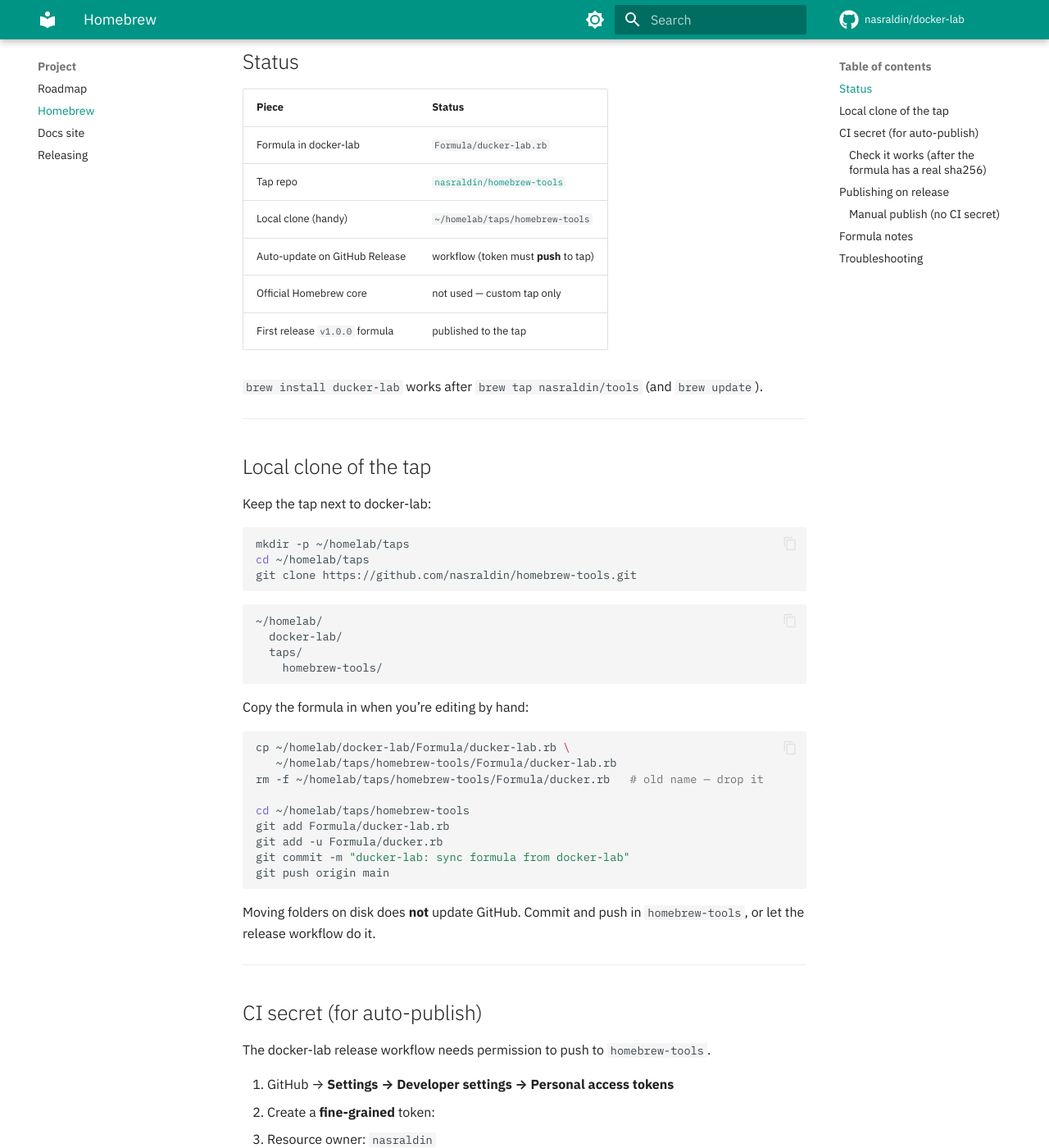
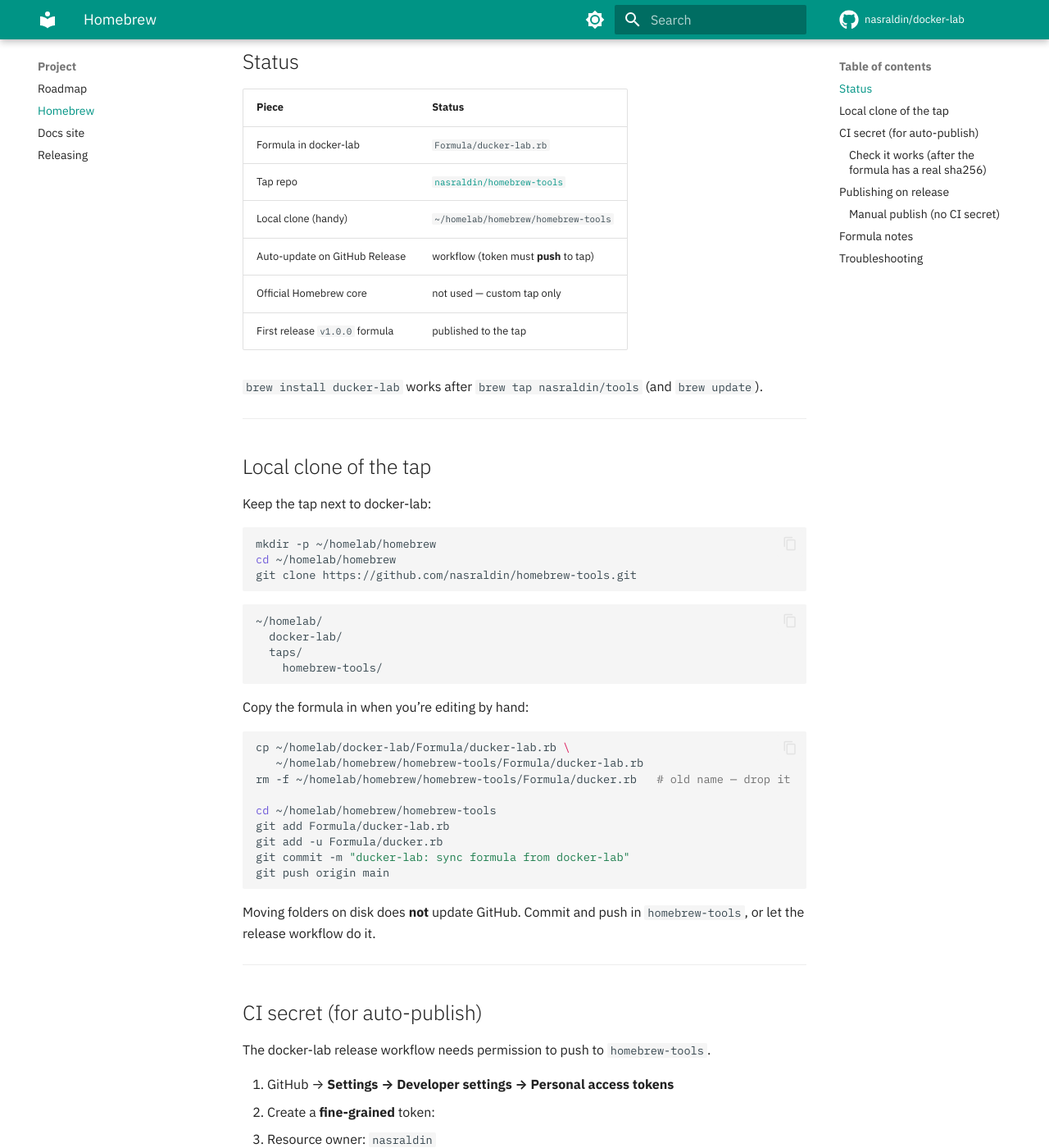
Before and after one commit to nasraldin/docker-lab, an MkDocs documentation site: the page built from docs/homebrew.md, in a window 1280 px wide and 1400 px high, scrolled down 449 px. Shown: the whole window at 82% size. Built offline with MkDocs 1.6.1 and Material for MkDocs 9.7.7, drawn with Linux system fonts in a browser that asks for light colours; comment, search, counter and statistics services are not loaded; some of the changed text lies outside the part shown.

Commit message:
docs: homebrew tap path taps → homebrew
Co-authored-by: Cursor <cursoragent@cursor.com>

````diff
--- a/docs/homebrew.md
+++ b/docs/homebrew.md
@@ -19,7 +19,7 @@ The tap repo is [`nasraldin/homebrew-tools`](https://github.com/nasraldin/homebr
 | --- | --- |
 | Formula in docker-lab | `Formula/ducker-lab.rb` |
 | Tap repo | [`nasraldin/homebrew-tools`](https://github.com/nasraldin/homebrew-tools) |
-| Local clone (handy) | `~/homelab/taps/homebrew-tools` |
+| Local clone (handy) | `~/homelab/homebrew/homebrew-tools` |
 | Auto-update on GitHub Release | workflow (token must **push** to tap) |
 | Official Homebrew core | not used — custom tap only |
 | First release `v1.0.0` formula | published to the tap |
@@ -33,8 +33,8 @@ The tap repo is [`nasraldin/homebrew-tools`](https://github.com/nasraldin/homebr
 Keep the tap next to docker-lab:
 
 ```bash
-mkdir -p ~/homelab/taps
-cd ~/homelab/taps
+mkdir -p ~/homelab/homebrew
+cd ~/homelab/homebrew
 git clone https://github.com/nasraldin/homebrew-tools.git
 ```
 
@@ -49,10 +49,10 @@ Copy the formula in when you’re editing by hand:
 
 ```bash
 cp ~/homelab/docker-lab/Formula/ducker-lab.rb \
-   ~/homelab/taps/homebrew-tools/Formula/ducker-lab.rb
-rm -f ~/homelab/taps/homebrew-tools/Formula/ducker.rb   # old name — drop it
+   ~/homelab/homebrew/homebrew-tools/Formula/ducker-lab.rb
+rm -f ~/homelab/homebrew/homebrew-tools/Formula/ducker.rb   # old name — drop it
 
-cd ~/homelab/taps/homebrew-tools
+cd ~/homelab/homebrew/homebrew-tools
 git add Formula/ducker-lab.rb
 git add -u Formula/ducker.rb
 git commit -m "ducker-lab: sync formula from docker-lab"
@@ -157,4 +157,4 @@ SHA="$(curl -fsSL "${URL}" | shasum -a 256 | awk '{print $1}')"
 | CI “Homebrew” fails: permission denied / 403 | Token lacks **Contents: Write** on `homebrew-tools`, or expired. Fix the secret, or run `./scripts/publish-homebrew.sh vX.Y.Z` locally with `gh` logged in |
 | `sha256 mismatch` | Tag was moved — don’t retag; cut a new version |
 | Old formula after release | `brew update && brew upgrade ducker-lab` |
-| Local tap folder moved but GitHub unchanged | Push from `~/homelab/taps/homebrew-tools` |
+| Local tap folder moved but GitHub unchanged | Push from `~/homelab/homebrew/homebrew-tools` |
````
